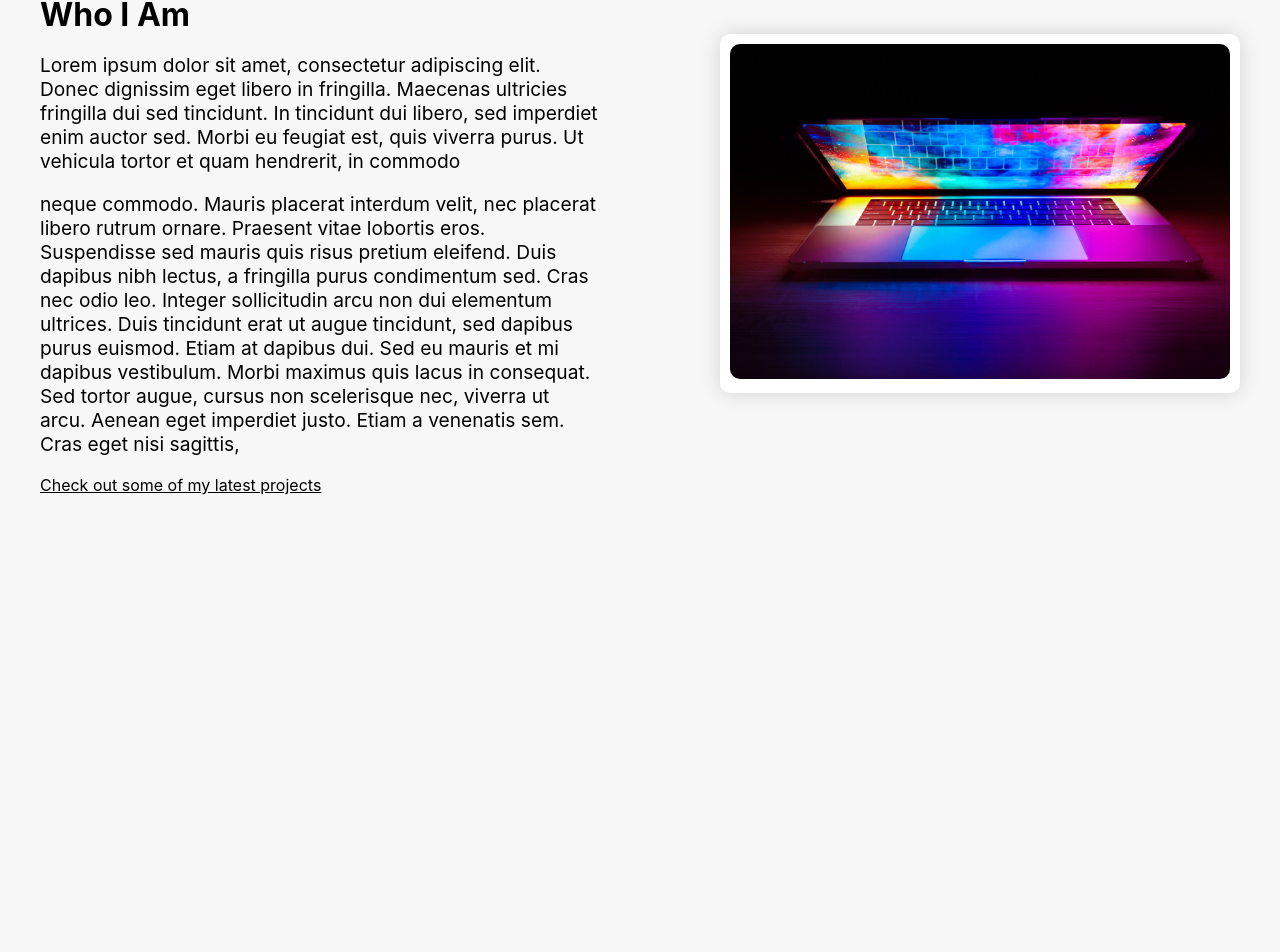
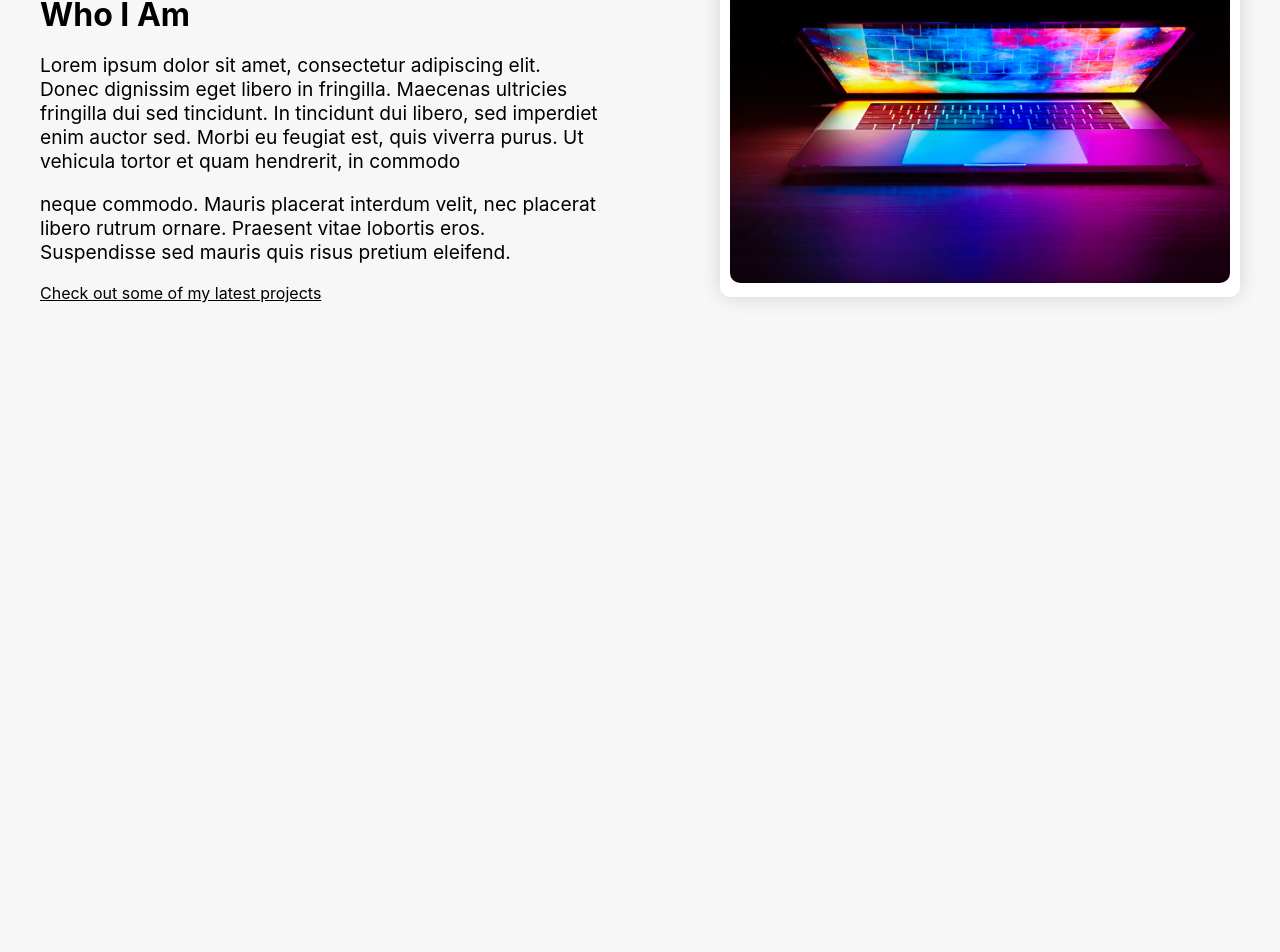
Before and after one commit to antofon/portfolio-v3, a Next.js app: page / in a window 1280 px wide. Shown: the part 1258-2210 px from the top of the page. Built offline with nearby package versions, Linux system fonts and the light colour scheme.

Commit message:
Removed some placeholder text

```diff
--- a/components/About.tsx
+++ b/components/About.tsx
@@ -15,13 +15,7 @@ const About = () => {
       est, quis viverra purus. Ut vehicula tortor et quam hendrerit, in commodo</p>
       <p className={aboutStyles.bodyText}>neque commodo. Mauris placerat interdum velit, nec placerat libero rutrum
       ornare. Praesent vitae lobortis eros. Suspendisse sed mauris quis risus
-      pretium eleifend. Duis dapibus nibh lectus, a fringilla purus condimentum
-      sed. Cras nec odio leo. Integer sollicitudin arcu non dui elementum
-      ultrices. Duis tincidunt erat ut augue tincidunt, sed dapibus purus
-      euismod. Etiam at dapibus dui. Sed eu mauris et mi dapibus vestibulum.
-      Morbi maximus quis lacus in consequat. Sed tortor augue, cursus non
-      scelerisque nec, viverra ut arcu. Aenean eget imperdiet justo. Etiam a
-      venenatis sem. Cras eget nisi sagittis, </p>
+      pretium eleifend. </p>
       <a href="#projects" className={aboutStyles.projectsLink}>Check out some of my latest projects</a>
         </div>
         <div className={aboutStyles.imageCol}>
```
